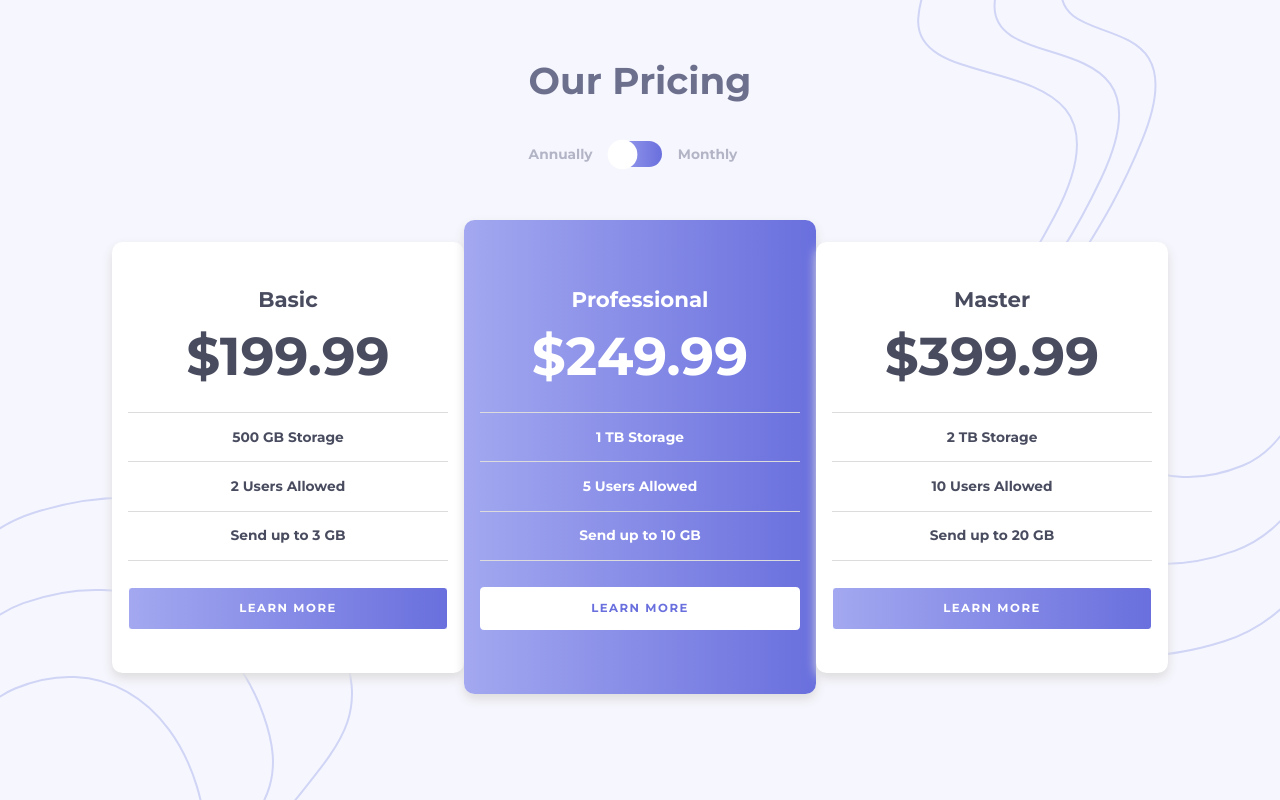
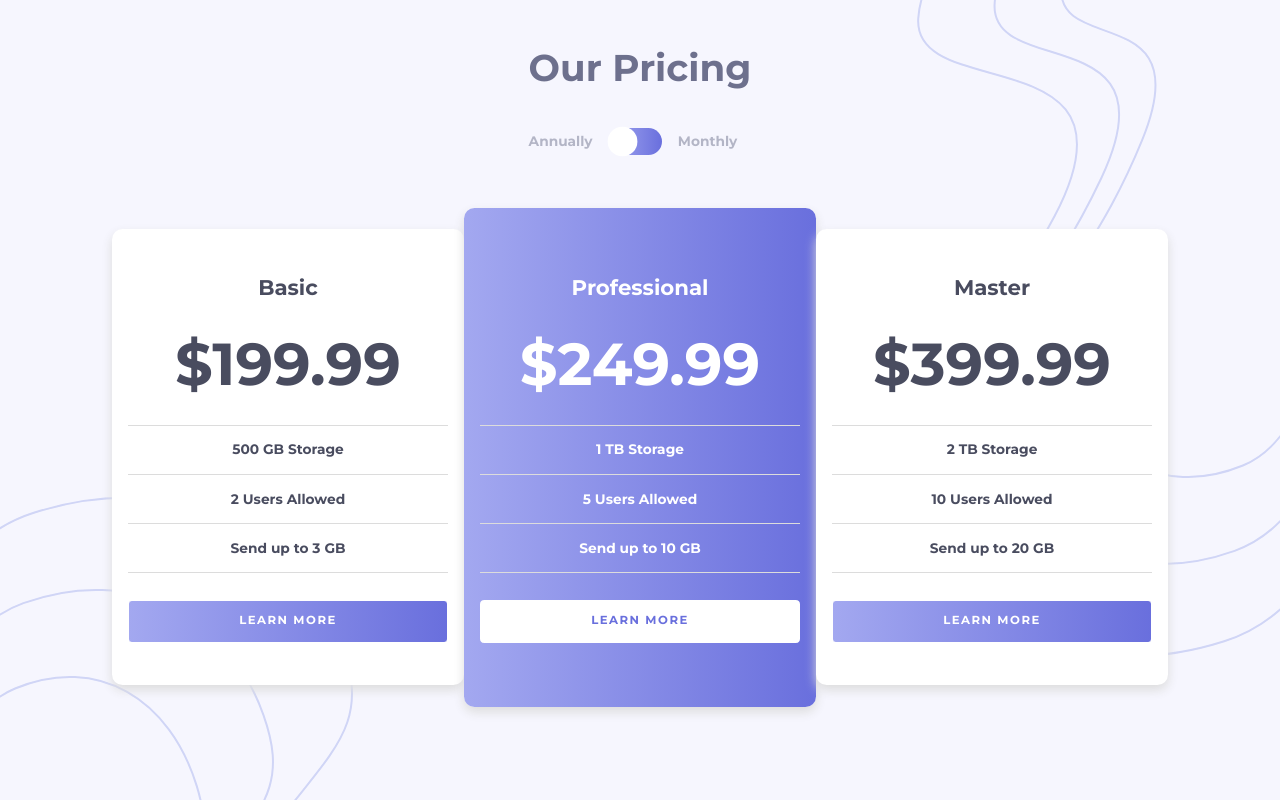
Before and after one commit to Renzorr/ChallengeJS-pricing-component-toggle, a plain HTML site: page index.html in a window 1280 px wide. Drawn offline with Linux system fonts and the light colour scheme.

Commit message:
fs change

```diff
--- a/css/responsive.css
+++ b/css/responsive.css
@@ -18,6 +18,11 @@
     gap: initial;
   }
 
+  .card-prices {
+    padding-block-start: 1rem;
+    font-size: 3.7em;
+  }
+
   .card {
     padding-block: 2.66em;
     max-width: 22em;
```
